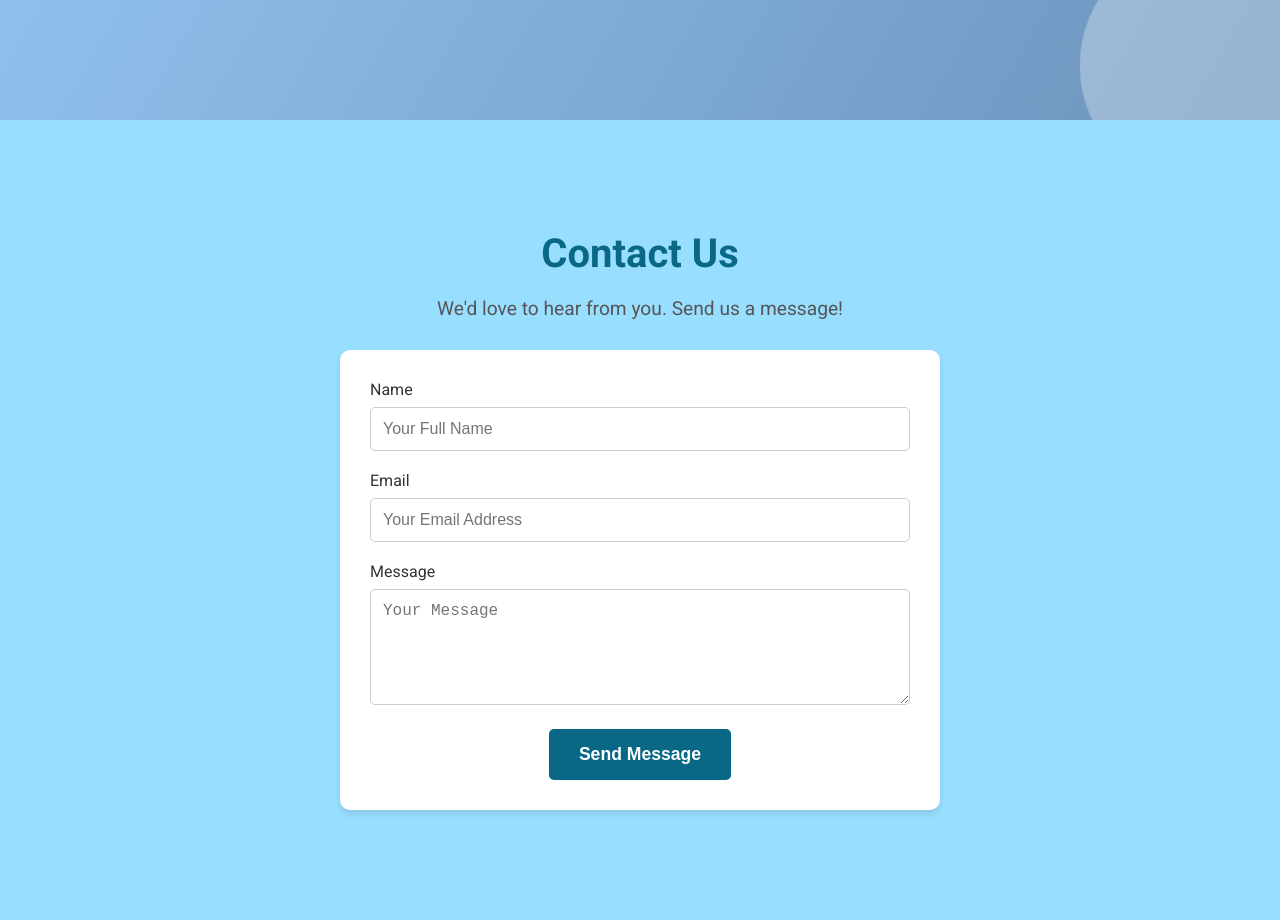
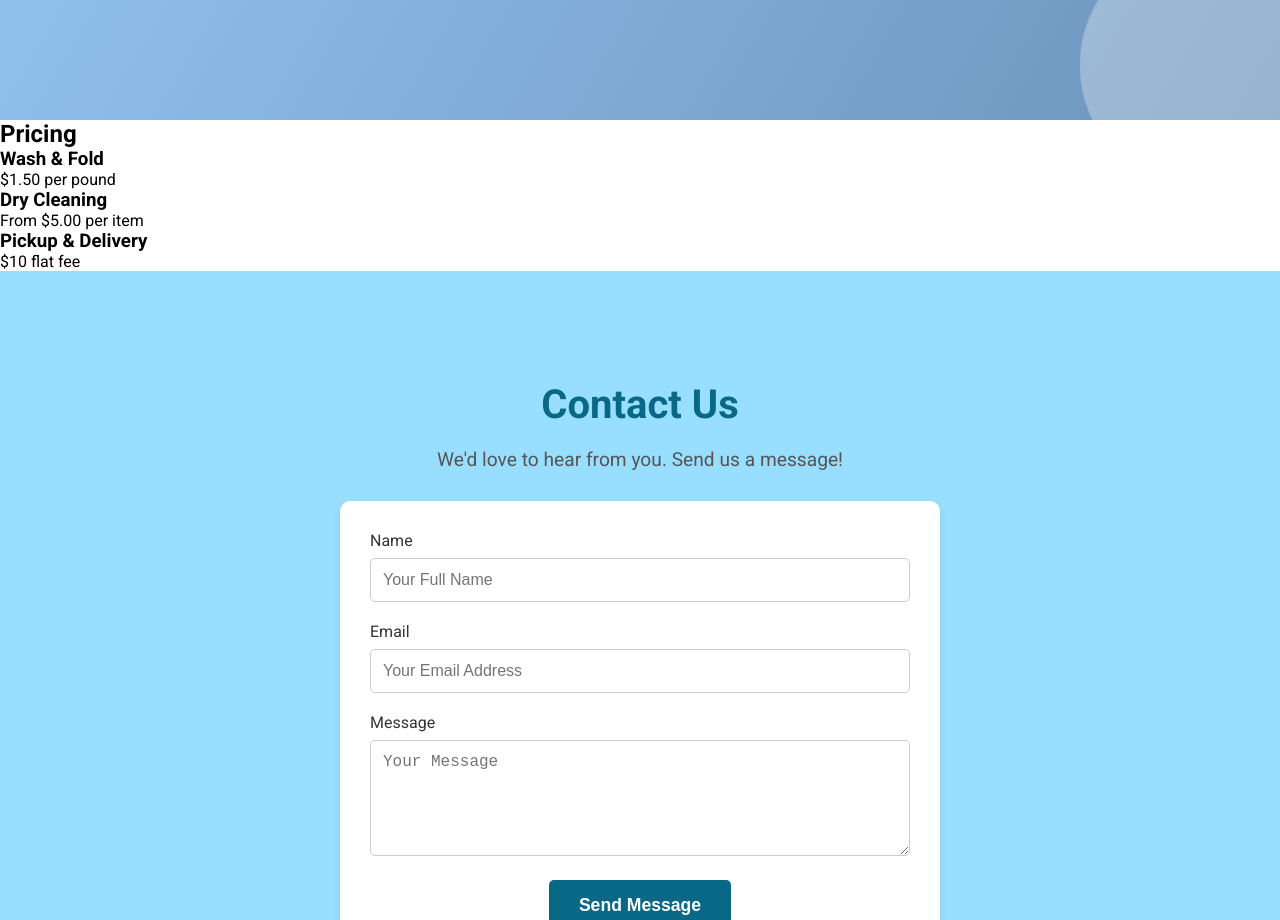
Before and after one commit to aransys/Project-1, a plain HTML site: page index.html in a window 1280 px wide. Shown: the part 1480-2400 px from the top of the page. Drawn offline with Linux system fonts and the light colour scheme.

Commit message:
added pricing section

```diff
--- a/index.html
+++ b/index.html
@@ -111,6 +111,25 @@
         </div>
       </section>
 
+      <!-- Pricing Section -->
+      <section id="pricing">
+        <h2>Pricing</h2>
+        <div class="pricing-table">
+          <div class="pricing-item">
+            <h3>Wash & Fold</h3>
+            <p>$1.50 per pound</p>
+          </div>
+          <div class="pricing-item">
+            <h3>Dry Cleaning</h3>
+            <p>From $5.00 per item</p>
+          </div>
+          <div class="pricing-item">
+            <h3>Pickup & Delivery</h3>
+            <p>$10 flat fee</p>
+          </div>
+        </div>
+      </section>
+
       <!-- Contact section -->
       <section id="contact">
         <div class="contact-container">
```
